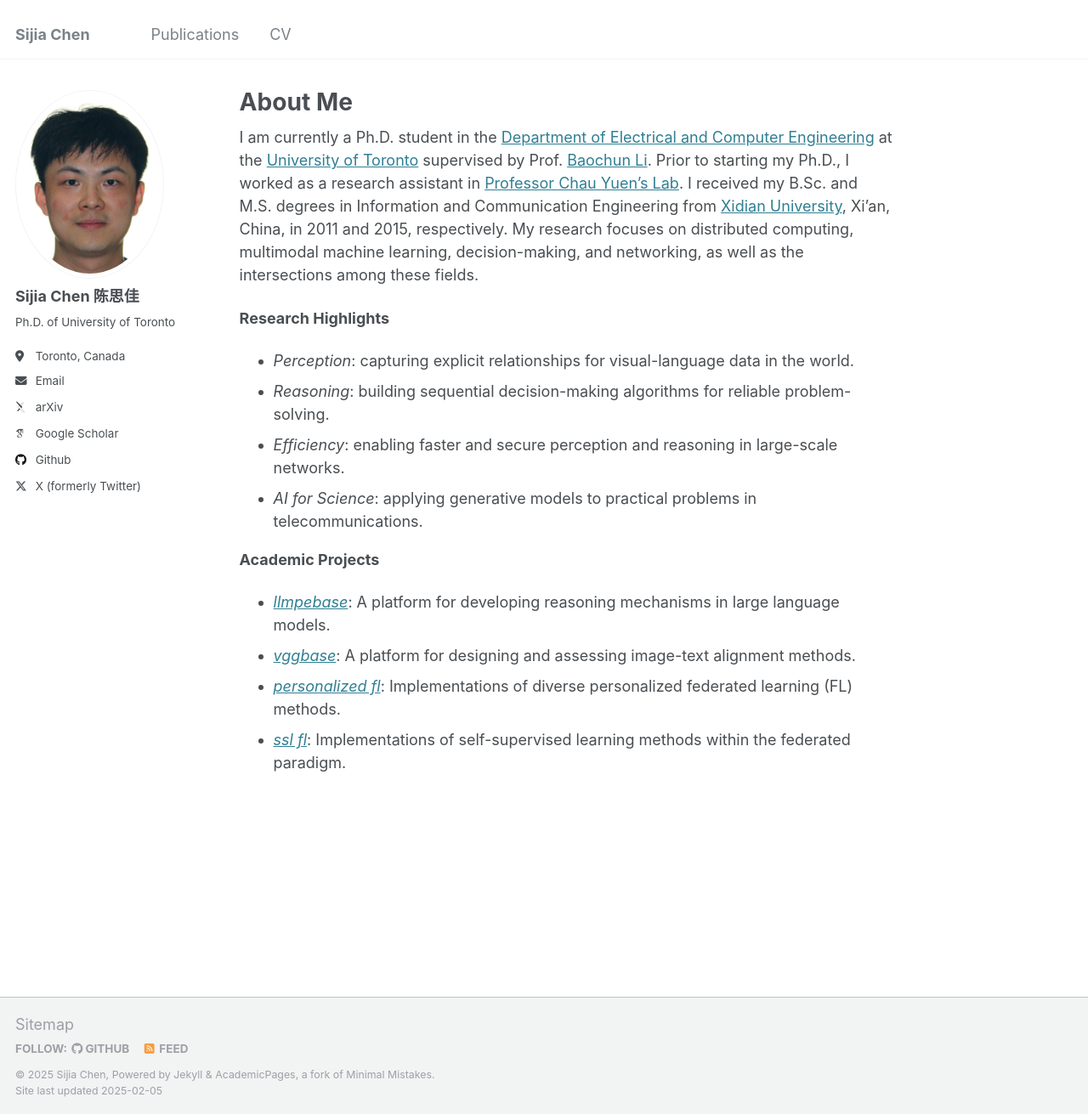
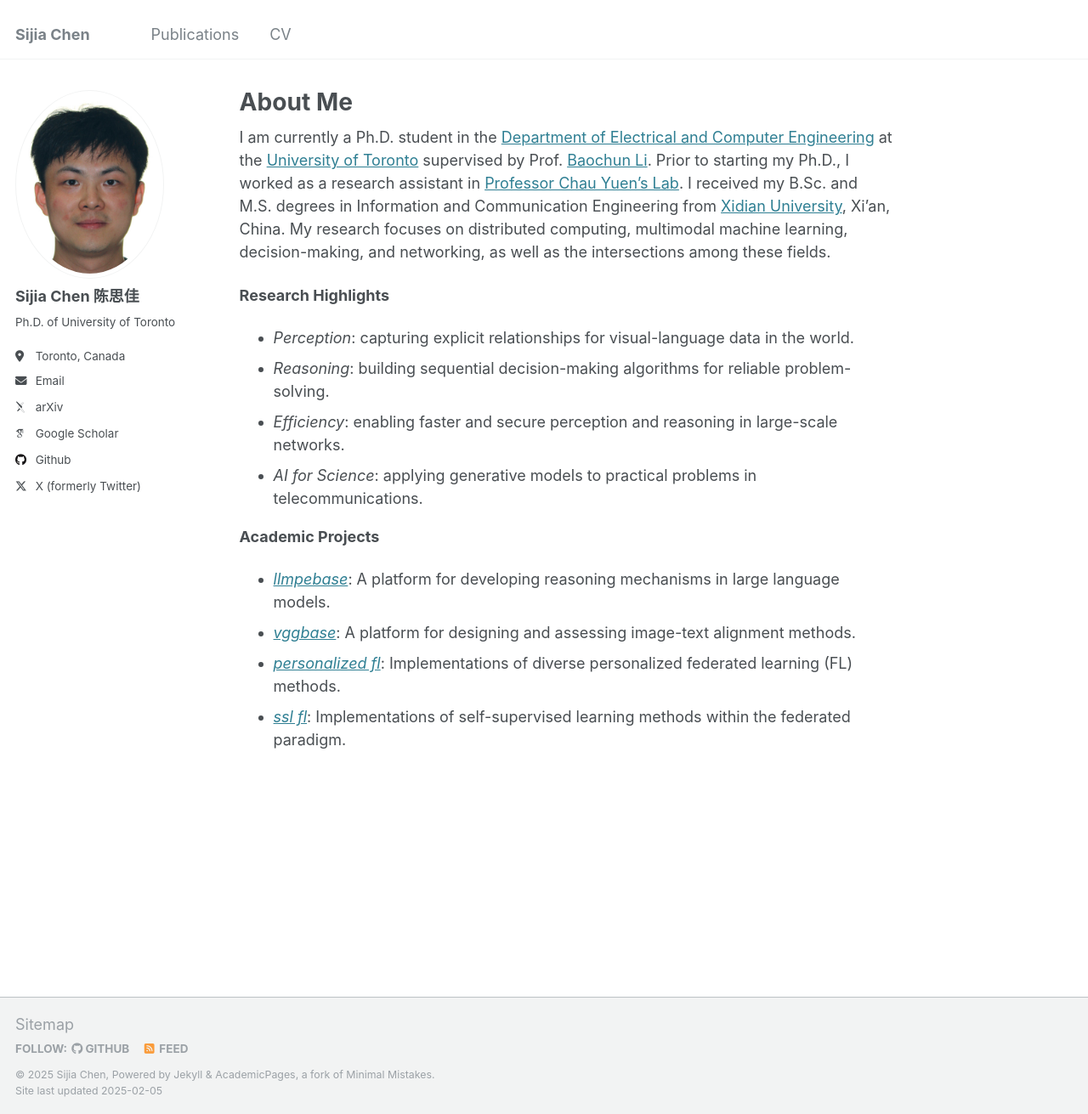
Before and after one commit to CSJDeveloper/sjiachen.github.io, a Jekyll site: the page built from _pages/about.md, in a window 1280 px wide and 1311 px high. Shown: the whole window at 85% size. Built offline with Jekyll 4.4.1, drawn with Linux system fonts in a browser that asks for light colours; some web fonts are replaced.

Commit message:
Update about.md

```diff
--- a/_pages/about.md
+++ b/_pages/about.md
@@ -7,7 +7,7 @@ redirect_from:
   - /about.html
 ---
 
-I am currently a Ph.D. student in the [Department of Electrical and Computer Engineering](https://www.ece.utoronto.ca/) at the [University of Toronto](https://www.utoronto.ca/) supervised by Prof. [Baochun Li](https://iqua.ece.toronto.edu/bli/). Prior to starting my Ph.D., I worked as a research assistant in [Professor Chau Yuen's Lab](https://blogs.ntu.edu.sg/chau-yuen/). I received my B.Sc. and M.S. degrees in Information and Communication Engineering from [Xidian University](https://en.xidian.edu.cn/), Xi'an, China, in 2011 and 2015, respectively. My research focuses on distributed computing, multimodal machine learning, decision-making, and networking, as well as the intersections among these fields.
+I am currently a Ph.D. student in the [Department of Electrical and Computer Engineering](https://www.ece.utoronto.ca/) at the [University of Toronto](https://www.utoronto.ca/) supervised by Prof. [Baochun Li](https://iqua.ece.toronto.edu/bli/). Prior to starting my Ph.D., I worked as a research assistant in [Professor Chau Yuen's Lab](https://blogs.ntu.edu.sg/chau-yuen/). I received my B.Sc. and M.S. degrees in Information and Communication Engineering from [Xidian University](https://en.xidian.edu.cn/), Xi'an, China. My research focuses on distributed computing, multimodal machine learning, decision-making, and networking, as well as the intersections among these fields.
 
 __Research Highlights__
 - _Perception_: capturing explicit relationships for visual-language data in the world.
```
